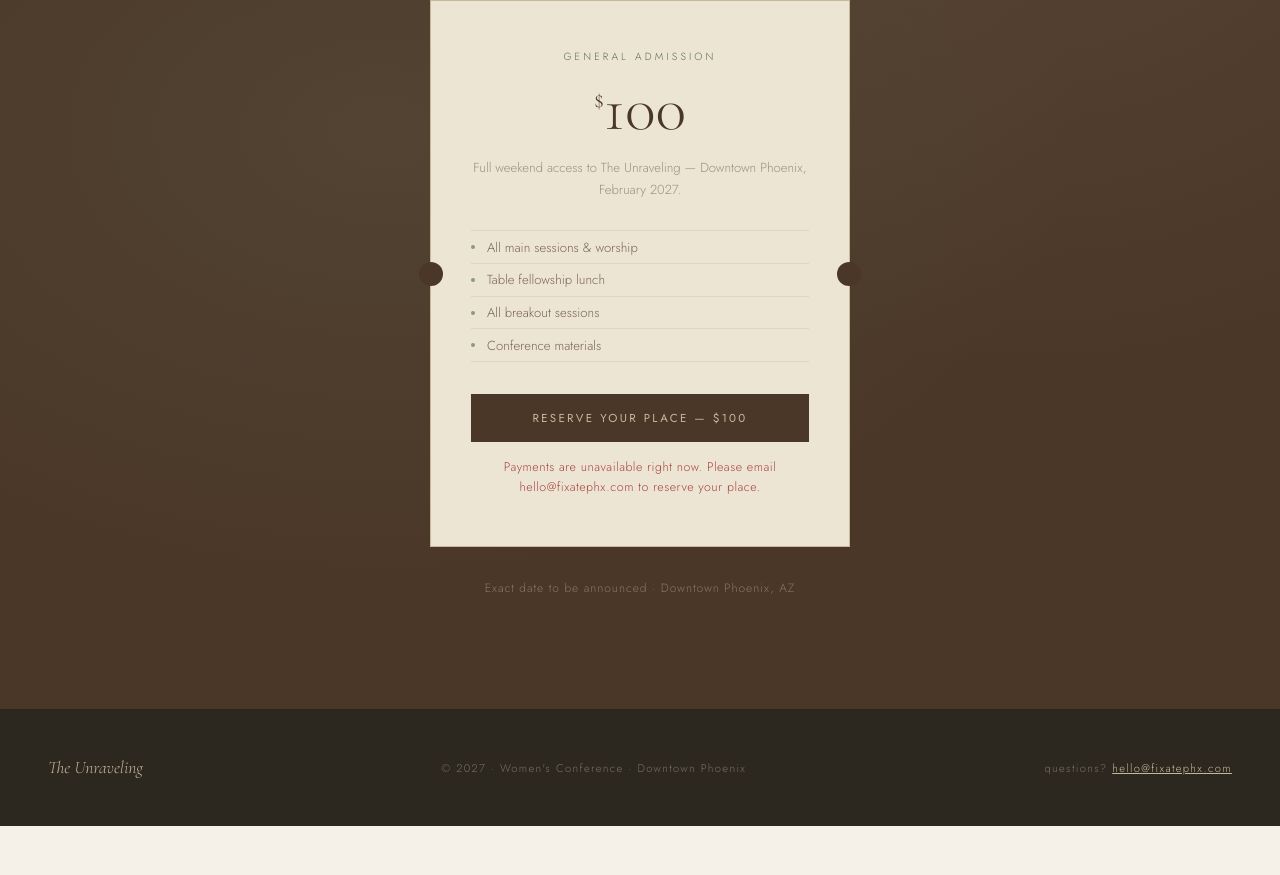
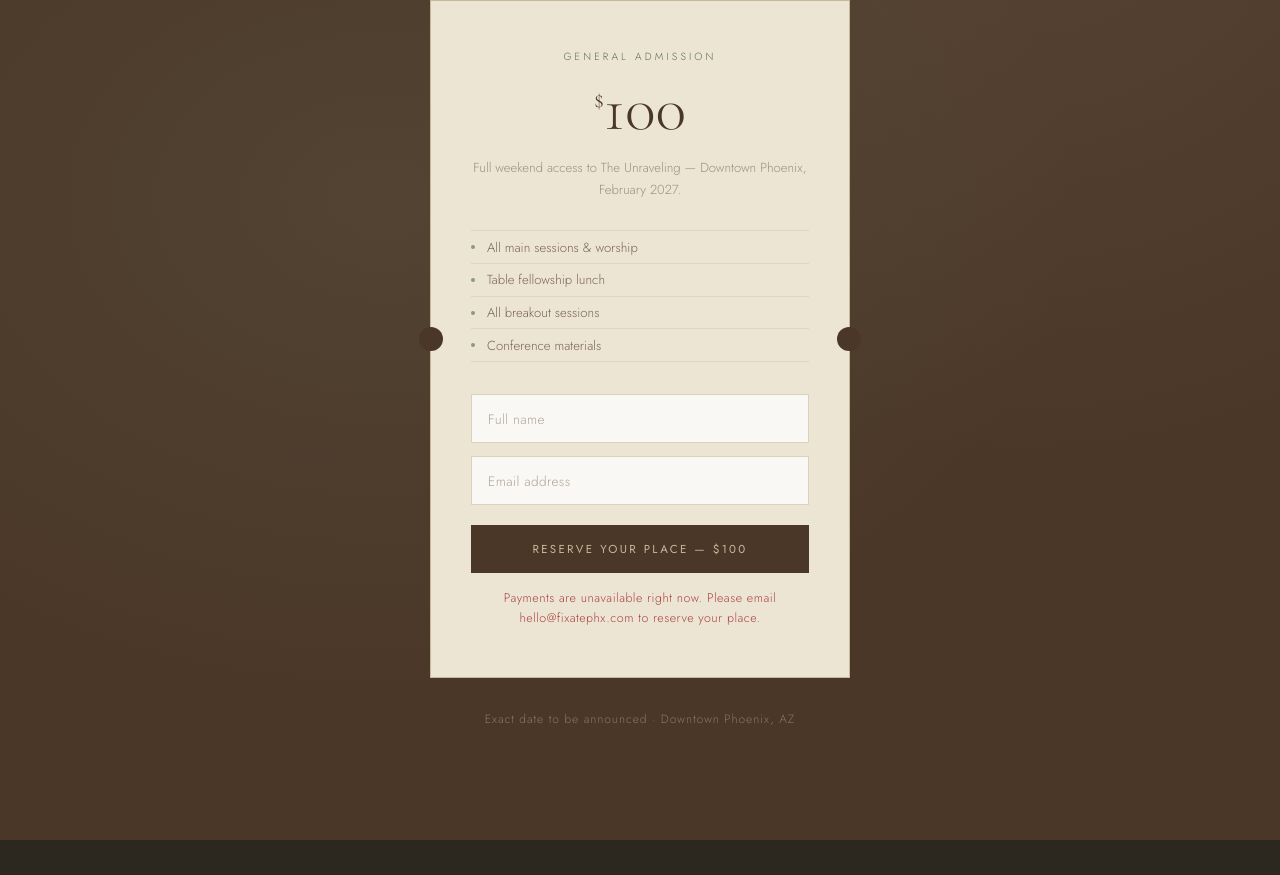
Before and after one commit to FixatePHX/the-unraveling, a website: page index.html in a window 1280 px wide. Shown: the part 3350-4225 px from the top of the page. Before the commit the page ends 4176 px from the top, so only its background shows below. Drawn offline with nearby package versions, Linux system fonts and the light colour scheme.

Commit message:
Collect buyer name and email with each ticket purchase
Co-Authored-By: Claude Fable 5 <noreply@anthropic.com>

```diff
--- a/index.html
+++ b/index.html
@@ -484,6 +484,28 @@
   }
 
   /* SQUARE CARD FORM */
+  .buyer-field {
+    display: block;
+    width: 100%;
+    padding: 0.85rem 1rem;
+    margin-bottom: 0.8rem;
+    background: var(--white-dove);
+    border: 1px solid rgba(200,184,154,0.6);
+    font-family: 'Jost', sans-serif;
+    font-size: 0.85rem;
+    font-weight: 300;
+    color: var(--charcoal);
+    letter-spacing: 0.03em;
+  }
+  .buyer-field::placeholder {
+    color: var(--stone);
+    opacity: 0.8;
+  }
+  .buyer-field:focus {
+    outline: none;
+    border-color: var(--sage);
+  }
+
   #card-container {
     margin-bottom: 1.2rem;
   }
@@ -728,6 +750,8 @@
       </ul>
 
       <form id="payment-form">
+        <input type="text" id="buyer-name" class="buyer-field" placeholder="Full name" autocomplete="name" required>
+        <input type="email" id="buyer-email" class="buyer-field" placeholder="Email address" autocomplete="email" required>
         <div id="card-container"></div>
         <button id="card-button" type="submit" class="ticket-cta">Reserve Your Place — $100</button>
         <div id="payment-status" class="payment-status"></div>
@@ -816,6 +840,14 @@
 
     form.addEventListener('submit', async function (event) {
       event.preventDefault();
+
+      const buyerName = document.getElementById('buyer-name').value.trim();
+      const buyerEmail = document.getElementById('buyer-email').value.trim();
+      if (!buyerName || !buyerEmail) {
+        setStatus('Please enter your name and email so we can send your confirmation.', 'error');
+        return;
+      }
+
       cardButton.disabled = true;
       setStatus('Processing your reservation...', 'pending');
 
@@ -825,7 +857,7 @@
         const response = await fetch('/api/process-payment', {
           method: 'POST',
           headers: { 'Content-Type': 'application/json' },
-          body: JSON.stringify({ sourceId: token }),
+          body: JSON.stringify({ sourceId: token, buyerName, buyerEmail }),
         });
 
         const result = await response.json();
```
Also changed, not shown: api/process-payment.js (+11 -2 lines).
